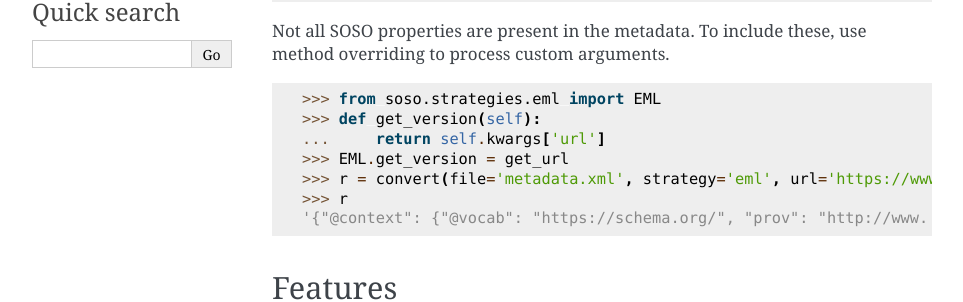
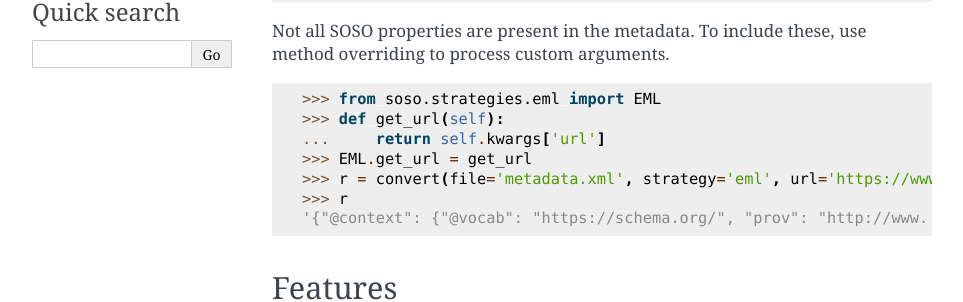
Before and after one commit to clnsmth/soso, a Sphinx documentation site: the page built from docs/source/index.rst, in a window 1280 px wide and 900 px high. Shown: the part 426-728 px from the top of the window, without its empty margins (148-1111 px from the left). Built offline with Sphinx 7.4.7, drawn with Linux system fonts in a browser that asks for light colours.

Commit message:
docs: fix typo in opening example
Correct the method name reference in the opening example of the package
documentation to ensure accuracy.

```diff
--- a/docs/source/index.rst
+++ b/docs/source/index.rst
@@ -31,9 +31,9 @@ To convert a metadata record, specify the file path and conversion strategy (sta
 Not all SOSO properties are present in the metadata. To include these, use method overriding to process custom arguments.
 
     >>> from soso.strategies.eml import EML
-    >>> def get_version(self):
+    >>> def get_url(self):
     ...     return self.kwargs['url']
-    >>> EML.get_version = get_url
+    >>> EML.get_url = get_url
     >>> r = convert(file='metadata.xml', strategy='eml', url='https://www.sample-data-repository.org/dataset/472032')
     >>> r
     '{"@context": {"@vocab": "https://schema.org/", "prov": "http://www. ...}'
```
